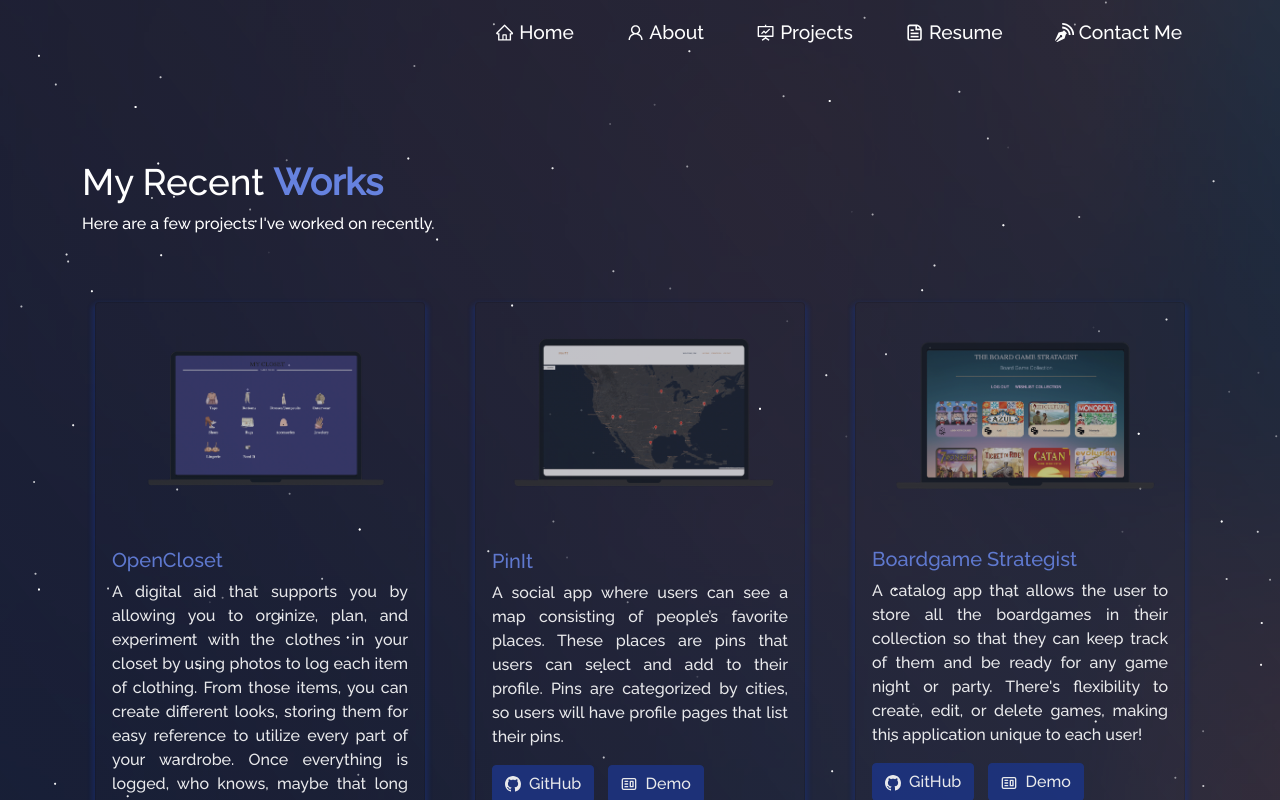
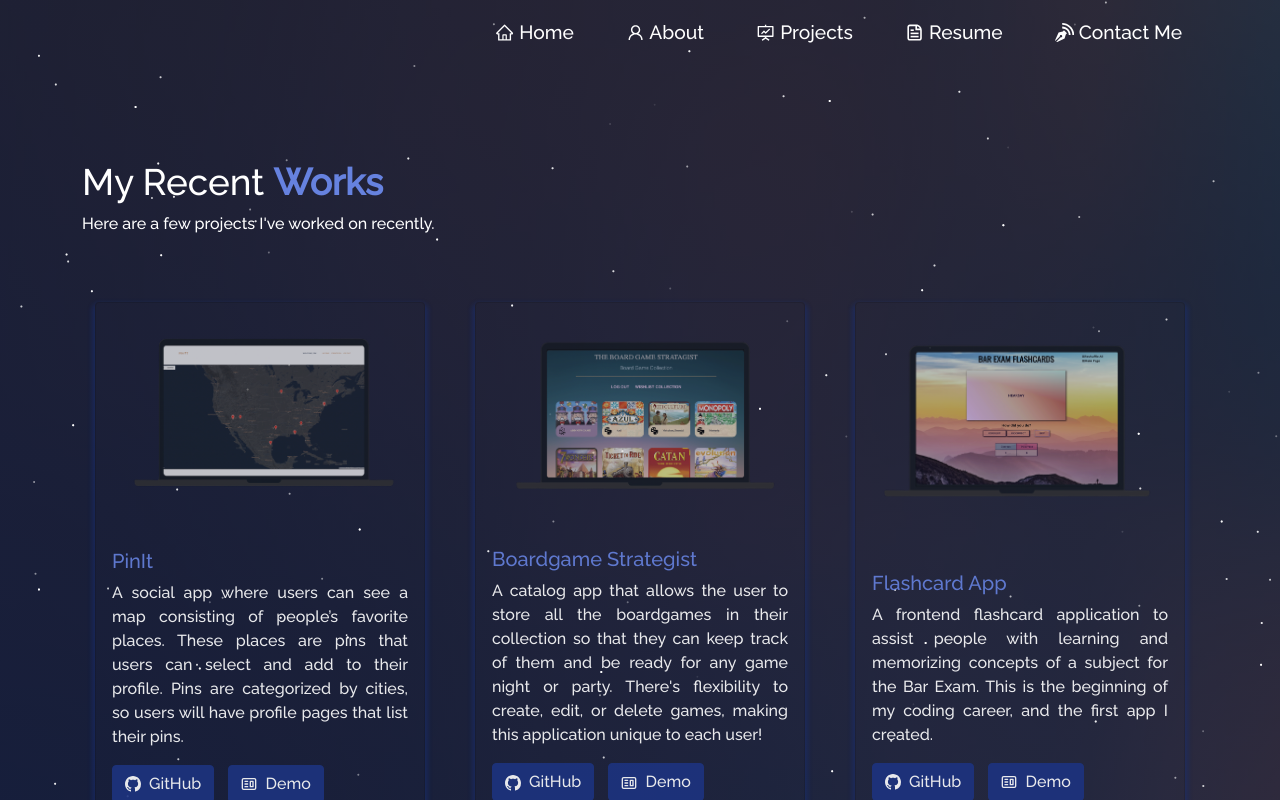
Before and after one commit to Mhawkins28/My-Portfolio, a React (Create React App) app: page /project in a window 1280 px wide. Shown: the top 800 px of the page. Built offline with nearby package versions, Linux system fonts and the light colour scheme.

Commit message:
temporarily comment out OpenCloset.  Need to work on that project more

```diff
--- a/src/pages/ProjectsPage/ProjectsPage.jsx
+++ b/src/pages/ProjectsPage/ProjectsPage.jsx
@@ -19,7 +19,7 @@
           Here are a few projects I've worked on recently.
         </p>
         <Row style={{ justifyContent: "center", paddingBottom: "10px" }}>
-          <Col md={4} className="project-card">
+          {/* <Col md={4} className="project-card">
             <ProjectCard
               imgPath={closet}
               isBlog={false}
@@ -28,7 +28,7 @@
               ghLink="https://github.com/Mhawkins28/OpenCloset-Front"
               demoLink=""
             />
-          </Col>
+          </Col> */}
 
           <Col md={4} className="project-card">
             <ProjectCard
```
